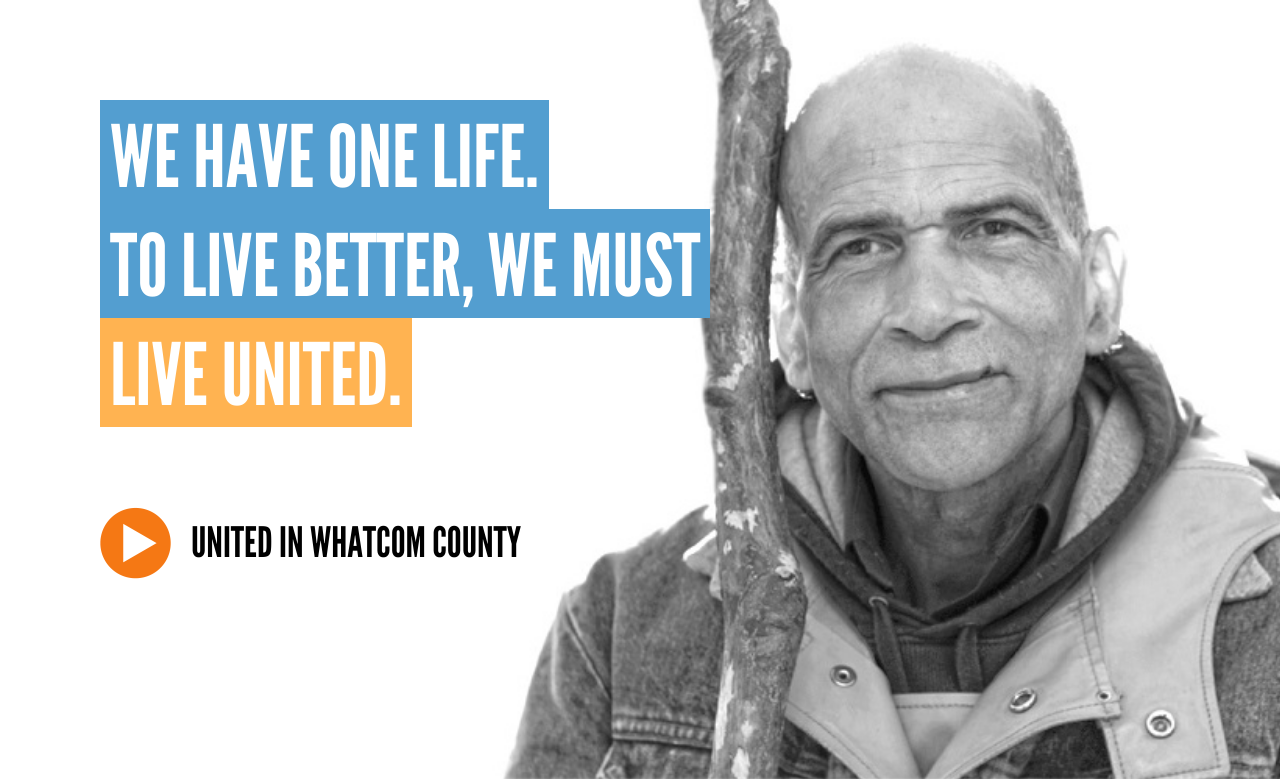
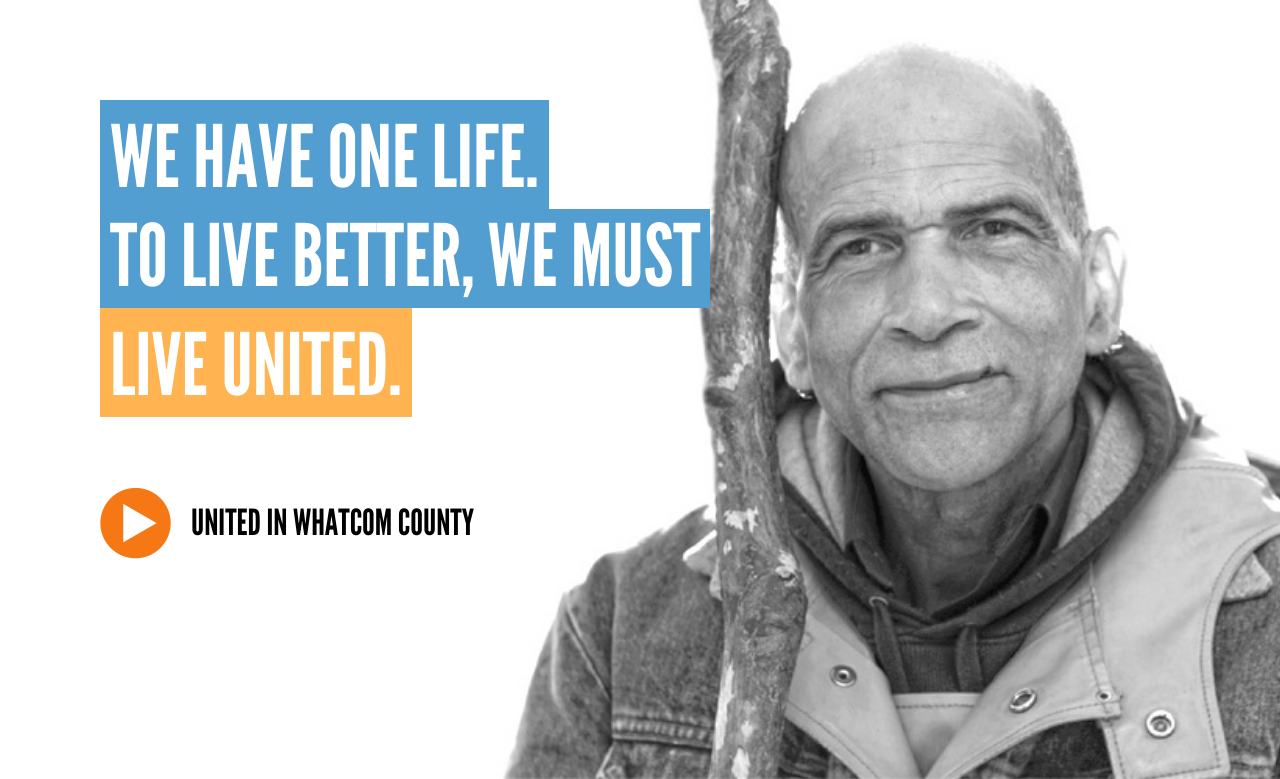
Before and after one commit to lukehtravis/unitedwaywhatcom, a PHP site: page / in a window 1280 px wide. Shown: the part 135-914 px from the top of the page. Run offline with PHP 8.4, Linux system fonts and the light colour scheme.

Commit message:
padding removed on title. font change

```diff
--- a/assets/css/_src/views/_home.scss
+++ b/assets/css/_src/views/_home.scss
@@ -43,6 +43,9 @@
       font-size: 40px;
     }
   }
+  span:nth-child(2) {
+    padding-top: 0px;
+  }
   span.orange-header {
     background-color: $color-orange;
   }
@@ -72,7 +75,7 @@
     text-decoration: none;
     p {
       margin-left: 20px;
-      font-size: 42px;
+      font-size: 36px;
       font-family: $league;
       text-transform: uppercase;
       color: $color-black;
--- a/assets/css/main.css
+++ b/assets/css/main.css
@@ -736,6 +736,8 @@ footer {
     @media only screen and (min-width: 1px) and (max-width: 515px) {
       .headline span {
         font-size: 40px; } }
+  .headline span:nth-child(2) {
+    padding-top: 0px; }
   .headline span.orange-header {
     background-color: #ffb351; }
 
@@ -763,7 +765,7 @@ footer {
     text-decoration: none; }
     .video-section a p {
       margin-left: 20px;
-      font-size: 42px;
+      font-size: 36px;
       font-family: "League Gothic";
       text-transform: uppercase;
       color: black; }
```
